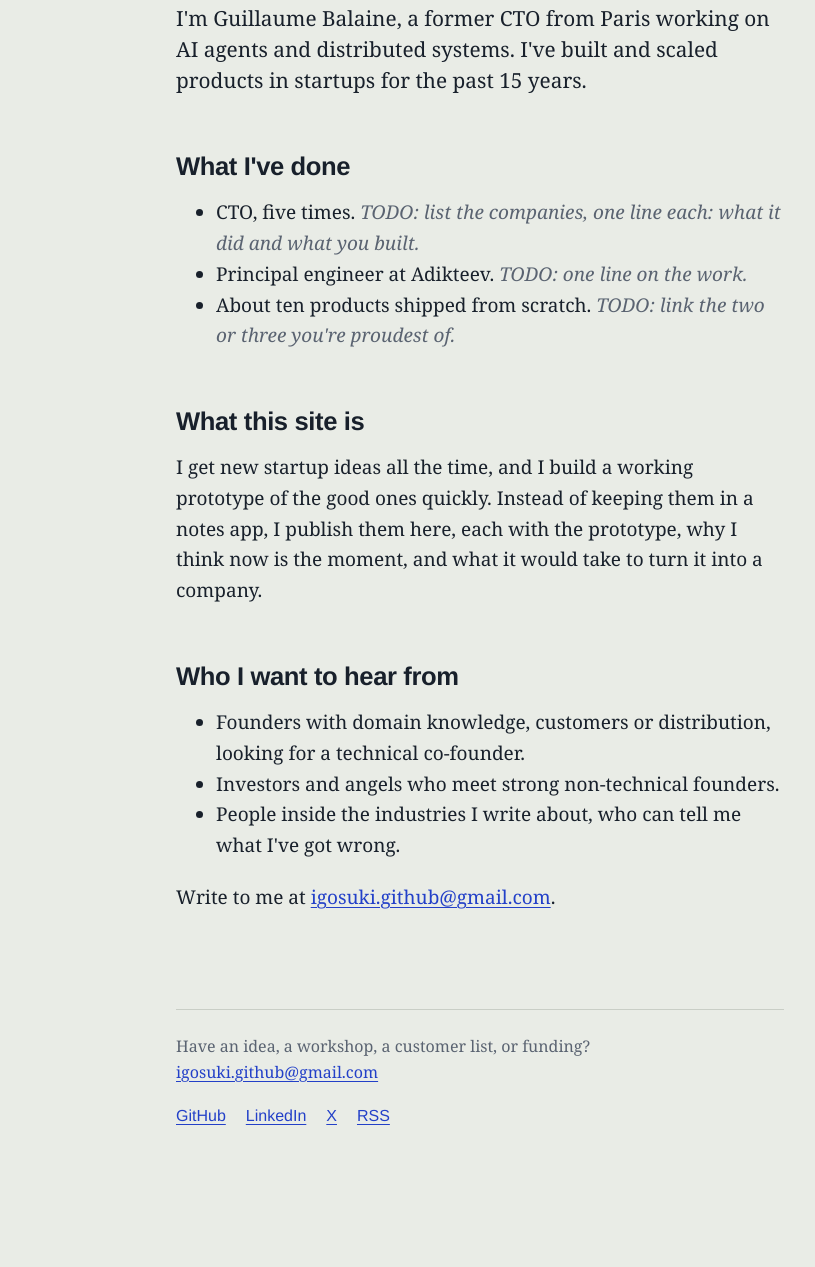
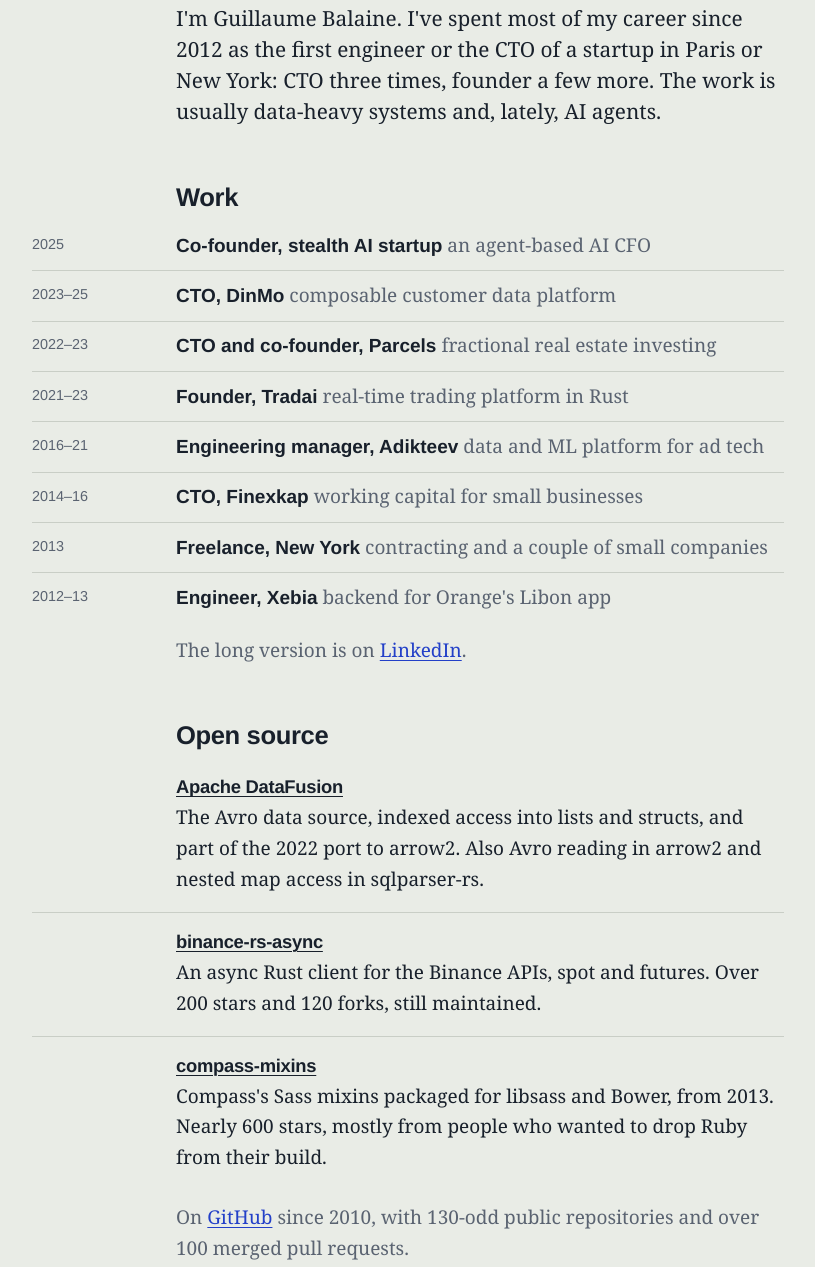
Before and after one commit to Igosuki/igosuki.github.io, an Astro site: page /about in a window 1280 px wide. Shown: the part 372-1639 px from the top of the page, without its empty margins (232-1047 px from the left). Before the commit the page ends 1567 px from the top, so only its background shows below. Built offline with nearby package versions, Linux system fonts and the light colour scheme; Astro itself is replaced by a stand-in of ours; a web font is replaced by a local one.

Commit message:
chore: og images

```diff
--- a/src/layouts/Base.astro
+++ b/src/layouts/Base.astro
@@ -11,15 +11,16 @@
   title?: string;
   description?: string;
   image?: string;
+  imageIs1200x630?: boolean;
   profile?: boolean;
   article?: { published: Date; modified?: Date; tags: string[] };
 }
 
-const { title, description = SITE.description, image, article, profile } = Astro.props;
+const { title, description = SITE.description, image, imageIs1200x630 = !image, article, profile } = Astro.props;
 const fullTitle = title ? `${title} | ${SITE.name}` : SITE.title;
 const canonical = new URL(Astro.url.pathname, Astro.site);
 const path = Astro.url.pathname;
-const imageUrl = new URL(image ?? SITE.ogImage, Astro.site).href;
+const imageUrl = new URL(image ?? SITE.ogImage, import.meta.env.DEV ? Astro.url : Astro.site).href;
 const imageAlt = title ?? SITE.name;
 const person = {
   '@type': 'Person',
@@ -97,7 +98,7 @@
     <meta property="og:image" content={imageUrl} />
     <meta property="og:image:alt" content={imageAlt} />
     {
-      !image && (
+      imageIs1200x630 && (
         <>
           <meta property="og:image:width" content="1200" />
           <meta property="og:image:height" content="630" />
--- a/src/pages/about.astro
+++ b/src/pages/about.astro
@@ -1,10 +1,42 @@
 ---
 import Base from '../layouts/Base.astro';
 import { SITE } from '../config';
+
+const work = [
+  { when: '2025', role: 'Co-founder, stealth AI startup', what: 'an agent-based AI CFO' },
+  { when: '2023–25', role: 'CTO, DinMo', what: 'composable customer data platform' },
+  { when: '2022–23', role: 'CTO and co-founder, Parcels', what: 'fractional real estate investing' },
+  { when: '2021–23', role: 'Founder, Tradai', what: 'real-time trading platform in Rust' },
+  { when: '2016–21', role: 'Engineering manager, Adikteev', what: 'data and ML platform for ad tech' },
+  { when: '2014–16', role: 'CTO, Finexkap', what: 'working capital for small businesses' },
+  { when: '2013', role: 'Freelance, New York', what: 'contracting and a couple of small companies' },
+  { when: '2012–13', role: 'Engineer, Xebia', what: "backend for Orange's Libon app" },
+];
+
+const code = [
+  {
+    name: 'Apache DataFusion',
+    href: 'https://github.com/apache/datafusion/pulls?q=is%3Apr+author%3AIgosuki+is%3Amerged',
+    text: 'The Avro data source, indexed access into lists and structs, and part of the 2022 port to arrow2. Also Avro reading in arrow2 and nested map access in sqlparser-rs.',
+  },
+  {
+    name: 'binance-rs-async',
+    href: 'https://github.com/Igosuki/binance-rs-async',
+    text: 'An async Rust client for the Binance APIs, spot and futures. Over 200 stars and 120 forks, still maintained.',
+  },
+  {
+    name: 'compass-mixins',
+    href: 'https://github.com/Igosuki/compass-mixins',
+    text: "Compass's Sass mixins packaged for libsass and Bower, from 2013. Nearly 600 stars, mostly from people who wanted to drop Ruby from their build.",
+  },
+];
+
+const github = SITE.links.find((l) => l.label === 'GitHub')!;
+const linkedin = SITE.links.find((l) => l.label === 'LinkedIn')!;
 ---
 
-<Base profile title="About" description="Who I am, what I've built, and what this site is for.">
-  <div class="col prose">
+<Base profile title="About" description="Guillaume Balaine: CTO at three startups, founder of a few more, open source in Rust and data.">
+  <div class="col">
     <h1>About</h1>
 
     <img
@@ -17,34 +49,70 @@
     />
 
     <p class="lede">
-      I'm Guillaume Balaine, a former CTO from Paris working on AI agents and distributed systems. I've built and scaled
-      products in startups for the past 15 years.
+      I'm Guillaume Balaine. I've spent most of my career since 2012 as the first engineer or the CTO of a startup in
+      Paris or New York: CTO three times, founder a few more. The work is usually data-heavy systems and, lately, AI
+      agents.
+    </p>
+  </div>
+
+  <section aria-labelledby="work">
+    <h2 id="work" class="col">Work</h2>
+    <ol class="rows" role="list">
+      {
+        work.map((w) => (
+          <li class="row">
+            <span class="when">{w.when}</span>
+            <p>
+              <span class="role">{w.role}</span> <span class="what">{w.what}</span>
+            </p>
+          </li>
+        ))
+      }
+    </ol>
+    <p class="col more">
+      The long version is on <a href={linkedin.href}>LinkedIn</a>.
+    </p>
+  </section>
+
+  <section aria-labelledby="code">
+    <h2 id="code" class="col">Open source</h2>
+    <ul class="rows" role="list">
+      {
+        code.map((c) => (
+          <li class="row">
+            <span class="when" />
+            <div>
+              <h3>
+                <a href={c.href}>{c.name}</a>
+              </h3>
+              <p>{c.text}</p>
+            </div>
+          </li>
+        ))
+      }
+    </ul>
+    <p class="col more">
+      On <a href={github.href}>GitHub</a> since 2010, with 130-odd public repositories and over 100 merged pull requests.
+    </p>
+  </section>
+
+  <div class="col">
+    <h2>This site</h2>
+    <p>
+      Notes on software I find interesting and on how I work with coding agents. Now and then, a startup idea I've
+      prototyped, with the working prototype, why I think the timing is right, and what it would take to make it a
+      company.
     </p>
 
-    <!-- TODO: replace with your real story. Keep it concrete: companies, what you built, what happened. -->
-    <h2>What I've done</h2>
+    <h2>Get in touch if you're</h2>
     <ul>
-      <li>CTO, five times. <em>TODO: list the companies, one line each: what it did and what you built.</em></li>
-      <li>Principal engineer at Adikteev. <em>TODO: one line on the work.</em></li>
-      <li>About ten products shipped from scratch. <em>TODO: link the two or three you're proudest of.</em></li>
-    </ul>
-
-    <h2>What this site is</h2>
-    <p>
-      I get new startup ideas all the time, and I build a working prototype of the good ones quickly. Instead of keeping
-      them in a notes app, I publish them here, each with the prototype, why I think now is the moment, and what it
-      would take to turn it into a company.
-    </p>
-
-    <h2>Who I want to hear from</h2>
-    <ul>
-      <li>Founders with domain knowledge, customers or distribution, looking for a technical co-founder.</li>
-      <li>Investors and angels who meet strong non-technical founders.</li>
-      <li>People inside the industries I write about, who can tell me what I've got wrong.</li>
+      <li>a founder with domain knowledge, customers or distribution, looking for a technical co-founder;</li>
+      <li>an investor who meets strong non-technical founders;</li>
+      <li>working in an industry I've written about, and can tell me what I got wrong.</li>
     </ul>
 
     <p>
-      Write to me at <a href={`mailto:${SITE.email}`}>{SITE.email}</a>.
+      Email <a href={`mailto:${SITE.email}`}>{SITE.email}</a>.
     </p>
   </div>
 </Base>
@@ -62,7 +130,71 @@
     font-size: 1.3rem;
     line-height: 1.5;
   }
-  em {
+  section {
+    margin-top: 3.5rem;
+  }
+  section h2 {
+    margin-top: 0;
+    margin-bottom: 0.5rem;
+  }
+  .rows {
+    list-style: none;
+    margin: 0;
+    padding: 0;
+  }
+  .row {
+    padding: 1.1rem 0;
+  }
+  .row + .row {
+    border-top: 1px solid var(--rule);
+  }
+  ol .row {
+    padding: 0.55rem 0;
+  }
+  .when {
+    display: block;
+    font-family: var(--font-display);
+    font-size: 0.9rem;
+    color: var(--graphite);
+    font-variant-numeric: tabular-nums;
+  }
+  .when:empty {
+    display: none;
+  }
+  .row h3 {
+    margin: 0 0 0.3rem;
+    font-size: 1.15rem;
+  }
+  .row h3 a {
+    color: var(--ink);
+  }
+  .row h3 a:hover {
+    color: var(--cobalt);
+  }
+  .row p {
+    margin: 0;
+  }
+  .role {
+    font-family: var(--font-display);
+    font-weight: 700;
+  }
+  .what {
     color: var(--graphite);
   }
+  .more {
+    margin-top: 0.75rem;
+    color: var(--graphite);
+  }
+  @media (min-width: 52rem) {
+    .row {
+      display: grid;
+      grid-template-columns: var(--gutter) minmax(0, var(--measure));
+    }
+    .when,
+    .when:empty {
+      display: block;
+      padding-top: 0.2rem;
+      padding-right: 1.5rem;
+    }
+  }
 </style>
```
Also changed, not shown: package.json (+8 -2 lines), scripts/og.ts (added, +176 -0 lines), src/pages/blog/[...slug].astro (+9 -1 lines), public/og/2013/06/23/chain-promises.png (added), public/og/merge-queue-at-agent-scale.png (added), 1 other file.
